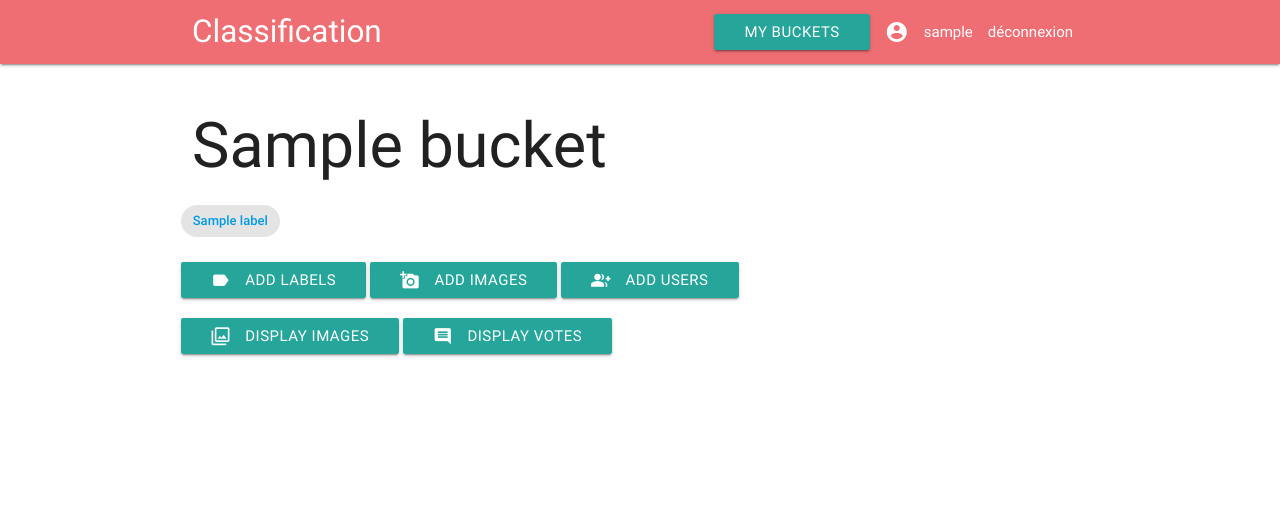
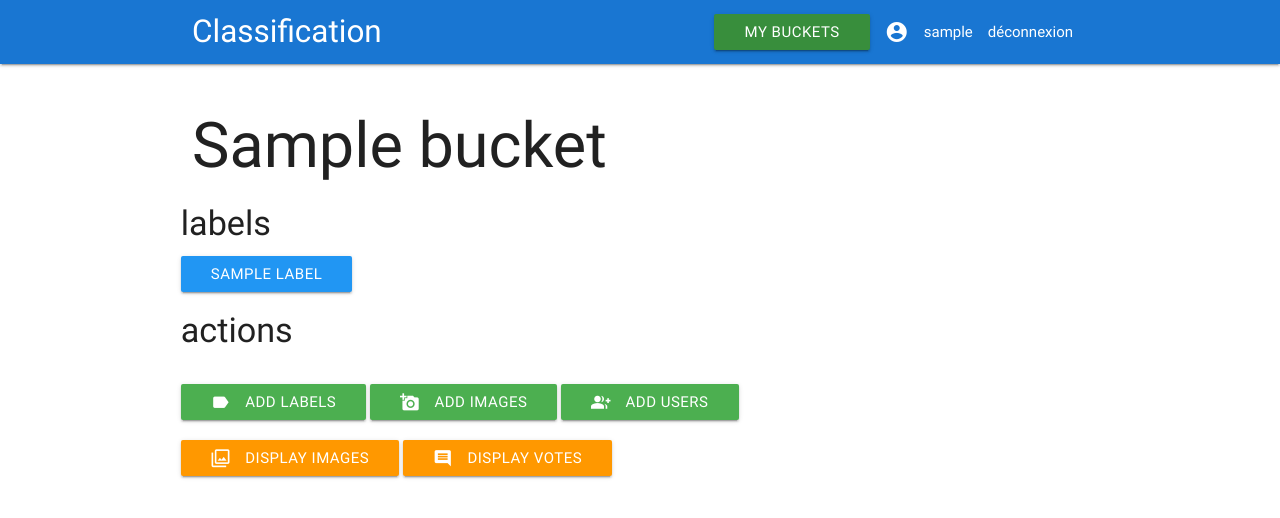
Before and after one commit to sebastienharinck/classification, a Django app: page /buckets/1/ in a window 1280 px wide. Shown: the top 518 px of the page. Run offline with Django 3.2, Linux system fonts and the light colour scheme; a user stored in the database is signed in; tables that the repository leaves empty hold one stand-in row (values such as "Sample post"); some libraries are stand-ins or nearby versions.

Commit message:
new design and colors

```diff
--- a/src/buckets/templates/buckets/bucket_detail.html
+++ b/src/buckets/templates/buckets/bucket_detail.html
@@ -6,20 +6,22 @@
 
     <h1>{{ object.name }}</h1>
     <div class="row">
+        <h4>labels</h4>
         {% for label in object.label_set.all %}
-        <div class="chip">
-            <a href="{% url 'buckets:vote_by_labels' bucket=label.bucket.id label=label.id %}">{{ label.name }}</a>
-        </div>
+            <a class="btn blue" href="{% url 'buckets:vote_by_labels' bucket=label.bucket.id label=label.id %}">{{ label.name }}</a>
         {% endfor %}
     </div>
     <div class="row">
-        <a class="btn" href="{% url 'buckets:add_labels' object.id %}"><i class="material-icons left">label</i>add labels</a>
-        <a class="btn" href="{% url 'buckets:add_images' object.id %}"><i class="material-icons left">add_a_photo</i>add images</a>
-        <a class="btn" href="{% url 'buckets:invite_user' object.id %}"><i class="material-icons left">group_add</i>add users</a>
+        <h4>actions</h4>
     </div>
     <div class="row">
-        <a class="btn" href="{% url 'buckets:images' object.id %}"><i class="material-icons left">filter</i>Display images</a>
-        <a class="btn" href="{% url 'buckets:votes' object.id %}"><i class="material-icons left">comment</i>Display votes</a>
+        <a class="btn green" href="{% url 'buckets:add_labels' object.id %}"><i class="material-icons left">label</i>add labels</a>
+        <a class="btn green" href="{% url 'buckets:add_images' object.id %}"><i class="material-icons left">add_a_photo</i>add images</a>
+        <a class="btn green" href="{% url 'buckets:invite_user' object.id %}"><i class="material-icons left">group_add</i>add users</a>
+    </div>
+    <div class="row">
+        <a class="btn orange" href="{% url 'buckets:images' object.id %}"><i class="material-icons left">filter</i>Display images</a>
+        <a class="btn orange" href="{% url 'buckets:votes' object.id %}"><i class="material-icons left">comment</i>Display votes</a>
     </div>
 
 {% endblock %}
--- a/src/buckets/templates/buckets/bucket_form.html
+++ b/src/buckets/templates/buckets/bucket_form.html
@@ -4,7 +4,7 @@
 
     {% if bucket %}
         <div class="col s12">
-            <a class="btn" href="{% url 'buckets:detail' bucket.id %}"><i class="material-icons left">arrow_back</i> Back to the bucket</a>
+            <a class="btn green darken-2" href="{% url 'buckets:detail' bucket.id %}"><i class="material-icons left">arrow_back</i> Back to the bucket</a>
         </div>
 
         <h1>{{ bucket.name }}</h1>
--- a/src/buckets/templates/buckets/bucket_form_vote_by_labels.html
+++ b/src/buckets/templates/buckets/bucket_form_vote_by_labels.html
@@ -8,14 +8,14 @@
 {% block content %}
     <div class="row">
 
-        <a class="btn" href="{% url 'buckets:detail' label.bucket.id %}"><i class="material-icons left">arrow_back</i> Back to the bucket</a>
+        <a class="btn green darken-2" href="{% url 'buckets:detail' label.bucket.id %}"><i class="material-icons left">arrow_back</i> Back to the bucket</a>
 
         <h1 class="center">{{ label.name }}</h1>
 
-        <span class="btn tooltipped" data-position="bottom" data-tooltip="Progression pour ce label"><i class="material-icons right">trending_up</i>{{ vote_percent_for_the_label }}%</span>
+        <span class="btn tooltipped green" data-position="bottom" data-tooltip="Progression pour ce label"><i class="material-icons right">trending_up</i>{{ vote_percent_for_the_label }}%</span>
 
         <div class="progress">
-          <div class="determinate" style="width: {{ vote_percent_for_the_label }}%"></div>
+          <div class="determinate green" style="width: {{ vote_percent_for_the_label }}%"></div>
       </div>
 
         {% if images %}
--- a/src/buckets/templates/buckets/bucket_images.html
+++ b/src/buckets/templates/buckets/bucket_images.html
@@ -4,7 +4,7 @@
 {% block content %}
 
     <div class="row">
-        <a class="btn" href="{% url 'buckets:detail' bucket.id %}"><i class="material-icons left">arrow_back</i> Back to the bucket</a>
+        <a class="btn green darken-2" href="{% url 'buckets:detail' bucket.id %}"><i class="material-icons left">arrow_back</i> Back to the bucket</a>
     </div>
 
     <h1>{{ bucket.name }}</h1>
--- a/src/buckets/templates/buckets/bucket_list.html
+++ b/src/buckets/templates/buckets/bucket_list.html
@@ -5,7 +5,7 @@
     <div class="row">
 
         <h4>My buckets</h4>
-        <a href="{% url 'buckets:create' %}" class="waves-effect waves-light btn"><i class="material-icons right">add_circle</i>Add bucket</a>
+        <a href="{% url 'buckets:create' %}" class="btn green darken-2"><i class="material-icons right">add_circle</i>Add bucket</a>
 
         <table class="highlight">
             <thead>
--- a/src/buckets/templates/buckets/bucket_votes.html
+++ b/src/buckets/templates/buckets/bucket_votes.html
@@ -4,7 +4,7 @@
 {% block content %}
 
     <div class="row">
-        <a class="btn" href="{% url 'buckets:detail' bucket.id %}"><i class="material-icons left">arrow_back</i> Back to the bucket</a>
+        <a class="btn green darken-2" href="{% url 'buckets:detail' bucket.id %}"><i class="material-icons left">arrow_back</i> Back to the bucket</a>
         <h1>{{ bucket.name }}</h1>
         <div class="row">
             <table class="highlight">
--- a/src/templates/base.html
+++ b/src/templates/base.html
@@ -12,17 +12,17 @@
 </head>
 <body>
     <header>
-        <nav>
+        <nav class="blue darken-2">
         <div class="nav-wrapper container">
           <a href="#" class="brand-logo">Classification</a>
 
             <ul id="nav-mobile" class="right hide-on-med-and-down">
                 {% if user.is_authenticated %}
-                    <li><a class="btn" href="{% url 'buckets:list' %}">My buckets</a></li>
+                    <li><a class="btn green darken-2" href="{% url 'buckets:list' %}">My buckets</a></li>
                     <li><i class="material-icons left">account_circle</i>{{ user.get_username }}</li>
                     <li><a href="{% url 'logout' %}">déconnexion</a></li>
                 {% else %}
-                    <li><a class="btn" href="{% url 'login' %}">Se connecter</a></li>
+                    <li><a class="btn green darken-2" href="{% url 'login' %}">Se connecter</a></li>
                 {% endif %}
             </ul>
         </div>
```
